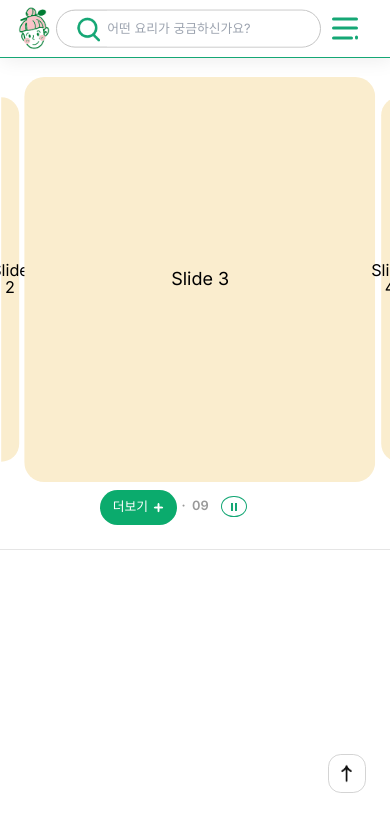
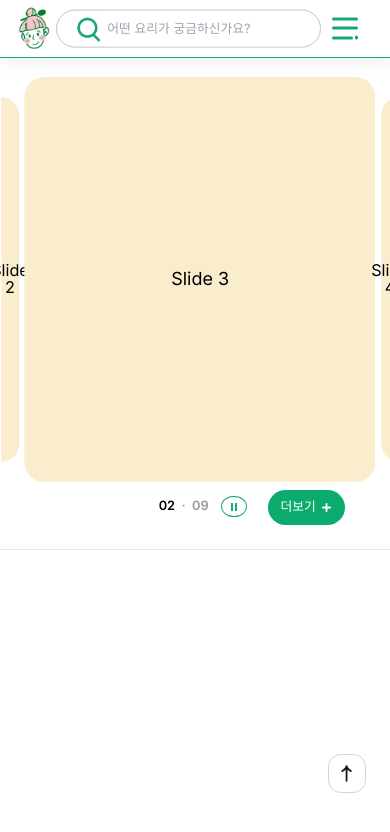
Before and after one commit to yerimk9/semie_clone, a Next.js app: page / in a window 390 px wide. Shown: the top 832 px of the page. Built offline with nearby package versions, Linux system fonts and the light colour scheme.

Commit message:
구현중

```diff
--- a/src/app/components/Section1.tsx
+++ b/src/app/components/Section1.tsx
@@ -12,6 +12,7 @@ function Section1() {
   return (
     <>
       <div className="swiper-container">
+        <div className="swiper-title-container">
           <div className="title">
             <p>
               <Image src={logo} alt="logo" width={42} height={58} />
@@ -43,6 +44,7 @@ function Section1() {
             </div>
             <div className="swiper-button swiper-button-prev"></div>
             <div className="swiper-button swiper-button-next"></div>
+          </div>
         </div>
 
         <Swiper
--- a/src/app/styles/components/_Section1.scss
+++ b/src/app/styles/components/_Section1.scss
@@ -8,8 +8,6 @@
     margin: 0 auto;
     padding: 0 6.25rem;
     box-sizing: border-box;
-
-    border-radius: 20px;
 
     .title {
       position: absolute;
@@ -238,6 +236,13 @@
       flex-direction: column;
       padding: 0;
 
+      .swiper-title-container {
+        display: flex;
+        order: 1;
+        align-items: center;
+        flex-direction: row-reverse;
+      }
+
       .title {
         position: relative;
         width: 57%;
@@ -310,6 +315,7 @@
       .swiper {
         height: 42rem !important;
         // min-width: 736px;
+        border-radius: 0;
       }
 
       .mySwiper1 {
--- a/src/app/styles/index.css
+++ b/src/app/styles/index.css
@@ -885,7 +885,6 @@ footer p {
   margin: 0 auto;
   padding: 0 6.25rem;
   box-sizing: border-box;
-  border-radius: 20px;
 }
 .section1 .swiper-container .title {
   position: absolute;
@@ -1071,6 +1070,12 @@ footer p {
     flex-direction: column;
     padding: 0;
   }
+  .section1 .swiper-container .swiper-title-container {
+    display: flex;
+    order: 1;
+    align-items: center;
+    flex-direction: row-reverse;
+  }
   .section1 .swiper-container .title {
     position: relative;
     width: 57%;
@@ -1129,6 +1134,7 @@ footer p {
   }
   .section1 .swiper-container .swiper {
     height: 42rem !important;
+    border-radius: 0;
   }
   .section1 .swiper-container .mySwiper1 {
     width: 100% !important;
```
Lines whose indentation alone changed are shown as unchanged.
